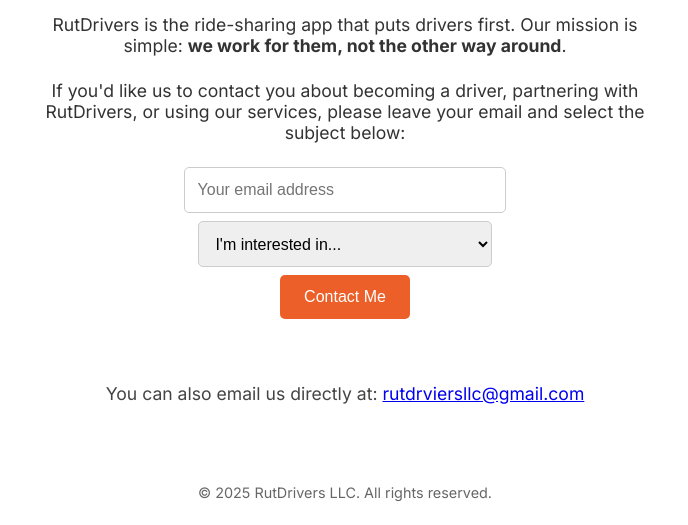
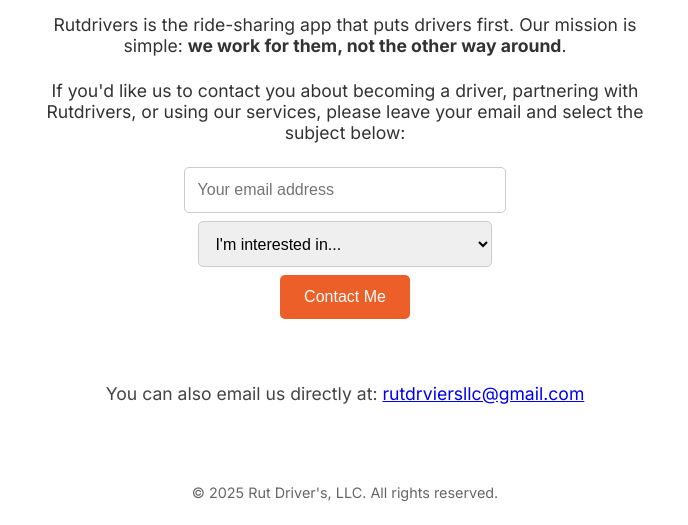
Before and after one commit to RutDrivers/LandingPage, a plain HTML site: page index.html in a window 1280 px wide. Shown: the part 406-931 px from the top of the page, without its empty margins (295-983 px from the left). Drawn offline with Linux system fonts and the light colour scheme.

Commit message:
landingPage13

```diff
--- a/index.html
+++ b/index.html
@@ -3,7 +3,7 @@
 <head>
   <meta charset="UTF-8" />
   <meta name="viewport" content="width=device-width, initial-scale=1.0" />
-  <title>RutDrivers - Florida Ride Sharing</title>
+  <title>Rutdrivers - Florida Ride Sharing</title>
   <link rel="preconnect" href="https://fonts.googleapis.com">
   <link rel="preconnect" href="https://fonts.gstatic.com" crossorigin>
   <link href="https://fonts.googleapis.com/css2?family=Inter:wght@400;700&display=swap" rel="stylesheet">
@@ -89,10 +89,10 @@
     <header>
       <img src="Files/20250430_1240_Rutdrivers en Naranja_remix_01jt3s3bf9f8rrnyxweerw6dqa.png" alt="RutDrivers Logo" />
       <h1>The new way to move around Florida</h1>
-      <p>RutDrivers is the ride-sharing app that puts drivers first. Our mission is simple: <strong>we work for them, not the other way around</strong>.</p>
+      <p>Rutdrivers is the ride-sharing app that puts drivers first. Our mission is simple: <strong>we work for them, not the other way around</strong>.</p>
     </header>
 
-    <p>If you'd like us to contact you about becoming a driver, partnering with RutDrivers, or using our services, please leave your email and select the subject below:</p>
+    <p>If you'd like us to contact you about becoming a driver, partnering with Rutdrivers, or using our services, please leave your email and select the subject below:</p>
 
     <form action="https://formsubmit.co/rutdrviersllc@gmail.com" method="POST">
       <input type="email" name="email" placeholder="Your email address" required>
@@ -112,7 +112,7 @@
   </main>
 
   <footer>
-    &copy; 2025 RutDrivers LLC. All rights reserved.
+    &copy; 2025 Rut Driver's, LLC. All rights reserved.
   </footer>
 </body>
 </html>
```
